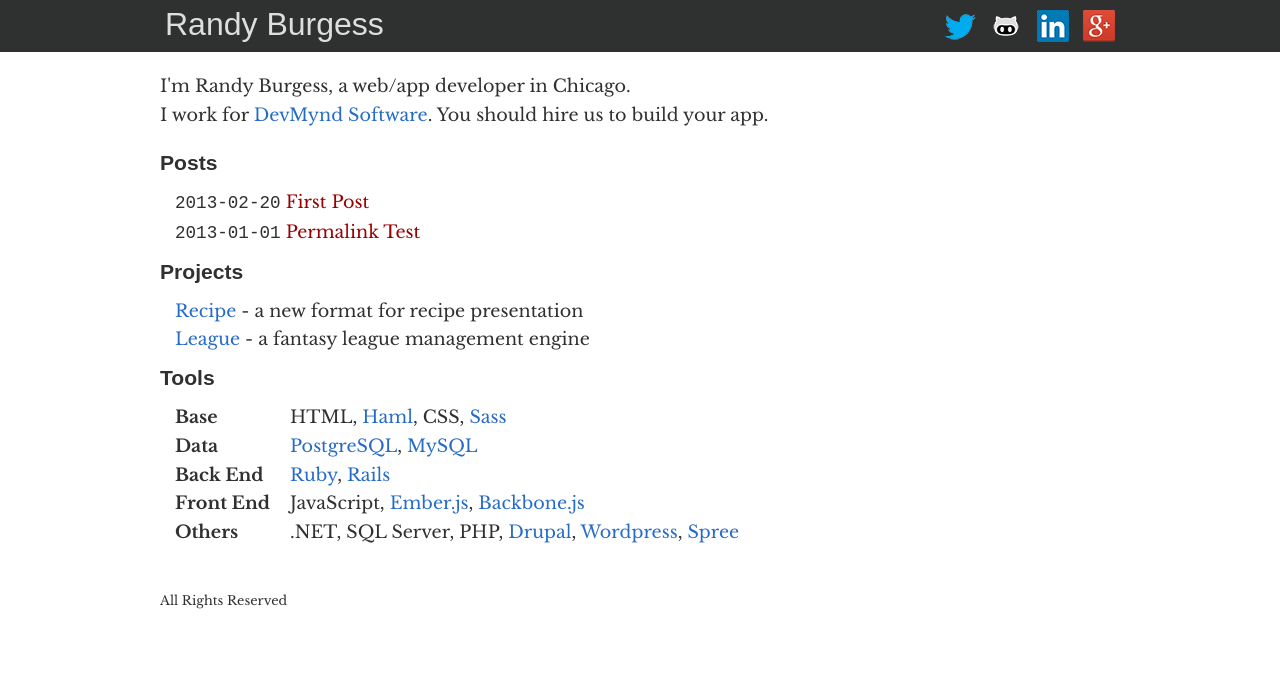
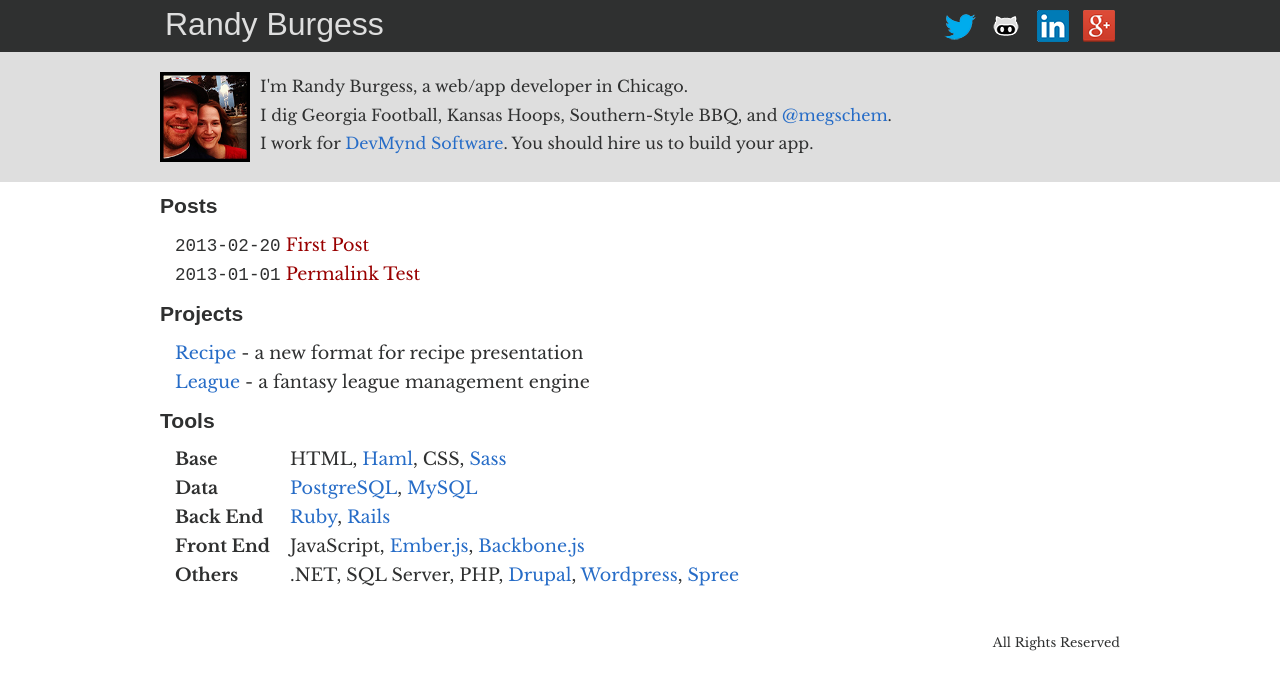
Before and after one commit to wrburgess/wrburgess.github.com, a Jekyll site: the page built from index.html, in a window 1280 px wide. Shown: the top 690 px of the page. Built offline with Jekyll 4.4.1, drawn with Linux system fonts in a browser that asks for light colours; some web fonts are replaced; Markdown is read by kramdown in place of the engine named in the settings.

Commit message:
finishing desktop styling

```diff
--- a/css/style.css
+++ b/css/style.css
@@ -100,8 +100,37 @@
   float: right;
 }
 
+#intro-wrapper {
+  background-color: #dedede;
+}
+
 #intro {
-  padding: 20px 0 10px 0;
+  margin: 0 auto;
+  overflow: auto;
+  padding: 20px 0 20px 0;
+  width: 960px;
+}
+
+#intro img {
+  float: left;
+  height: 90px;
+  margin: 0 10px 0 0;
+  width: 90px;
+}
+
+#intro a {
+  color: #266CC7;
+  text-decoration: none;
+}
+
+#intro a:hover {
+  color: #266CC7;
+  text-decoration: underline;
+}
+
+#intro a:visited {
+  color: #266CC7;
+  text-decoration: none;
 }
 
 .content {
@@ -133,6 +162,10 @@
   text-decoration: none;
 }
 
+#posts {
+  clear: both;
+}
+
 #posts li a {
   color: #990000;
 }
@@ -152,6 +185,7 @@
 }
 
 footer #copyright {
+  font-size: 0.8em;
   padding: 10px 0 0 0;
-  font-size: 0.8em;
+  text-align: right;
 }
--- a/index.html
+++ b/index.html
@@ -2,20 +2,25 @@
 layout: layout
 title: wrburgess
 ---
-
-<div class="content">
+<div id="intro-wrapper">
   <div id="intro">
+    <img src="/images/wrburgess-logo.png" alt="Randy and Megan Pic" title="Randy Burgess" />
     I'm Randy Burgess, a web/app developer in Chicago.<br />
+    I dig Georgia Football, Kansas Hoops, Southern-Style BBQ, and <a href="https://twitter.com/megschem">@megschem</a>.<br />
     I work for <a href="http://www.devmynd.com">DevMynd Software</a>. You should hire us to build your app.
   </div>
+</div>
+<div class="content">
+  <div id="posts">
     <h2>Posts</h2>
-  <ul id="posts">
+    <ul>
       {% for post in site.posts %}
       <li>
         <span class="timestamp">{{ post.date | date: "%Y-%m-%d" }}</span> <a href="{{ post.url }}">{{ post.title }}</a>
       </li>
       {% endfor %}
     </ul>
+  </div>
   <div id="projects">
     <h2>Projects</h2>
     <ul>
```
Also changed, not shown: images/wrburgess-logo.png (added). Lines whose indentation alone changed are shown as unchanged.
